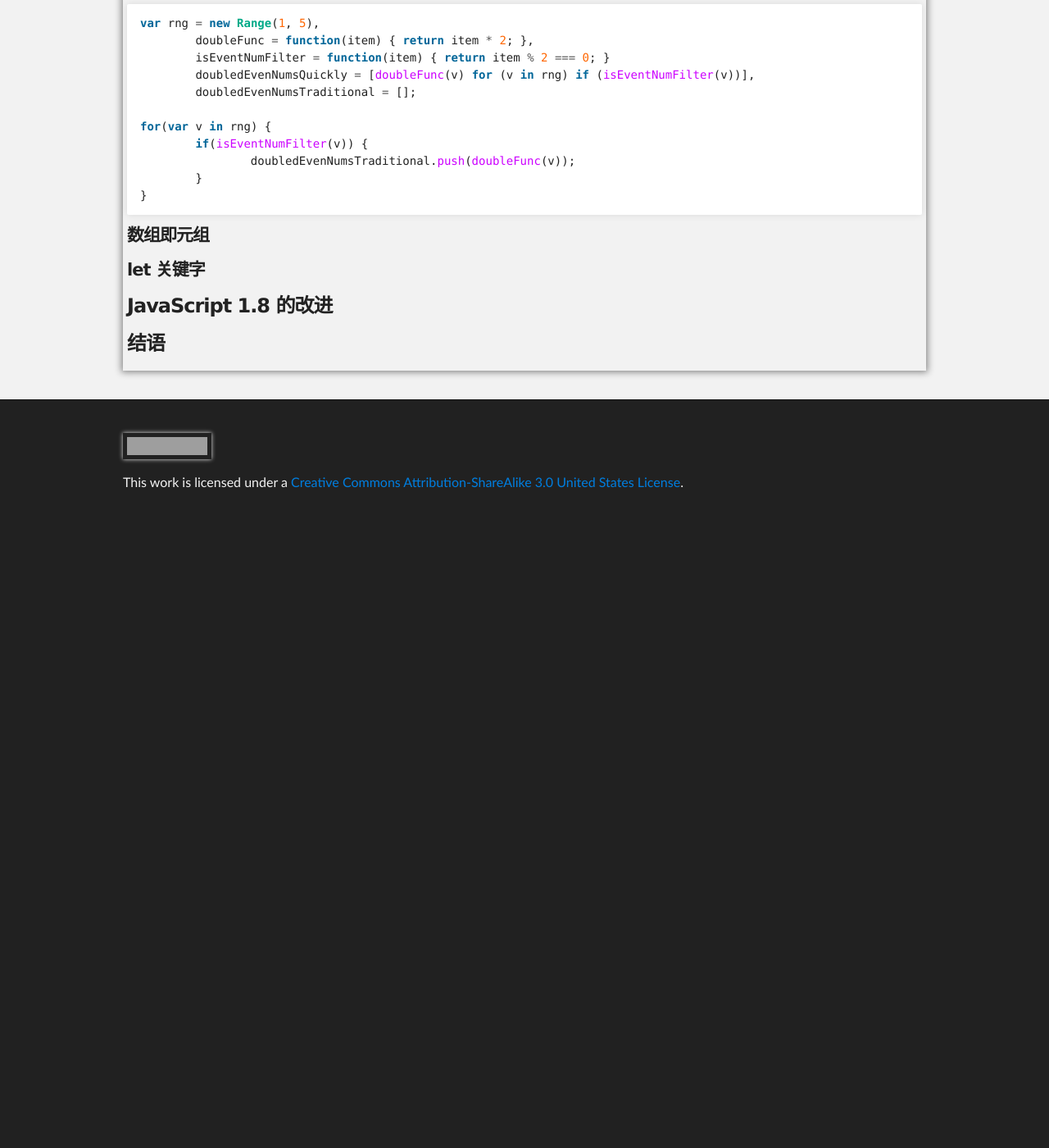
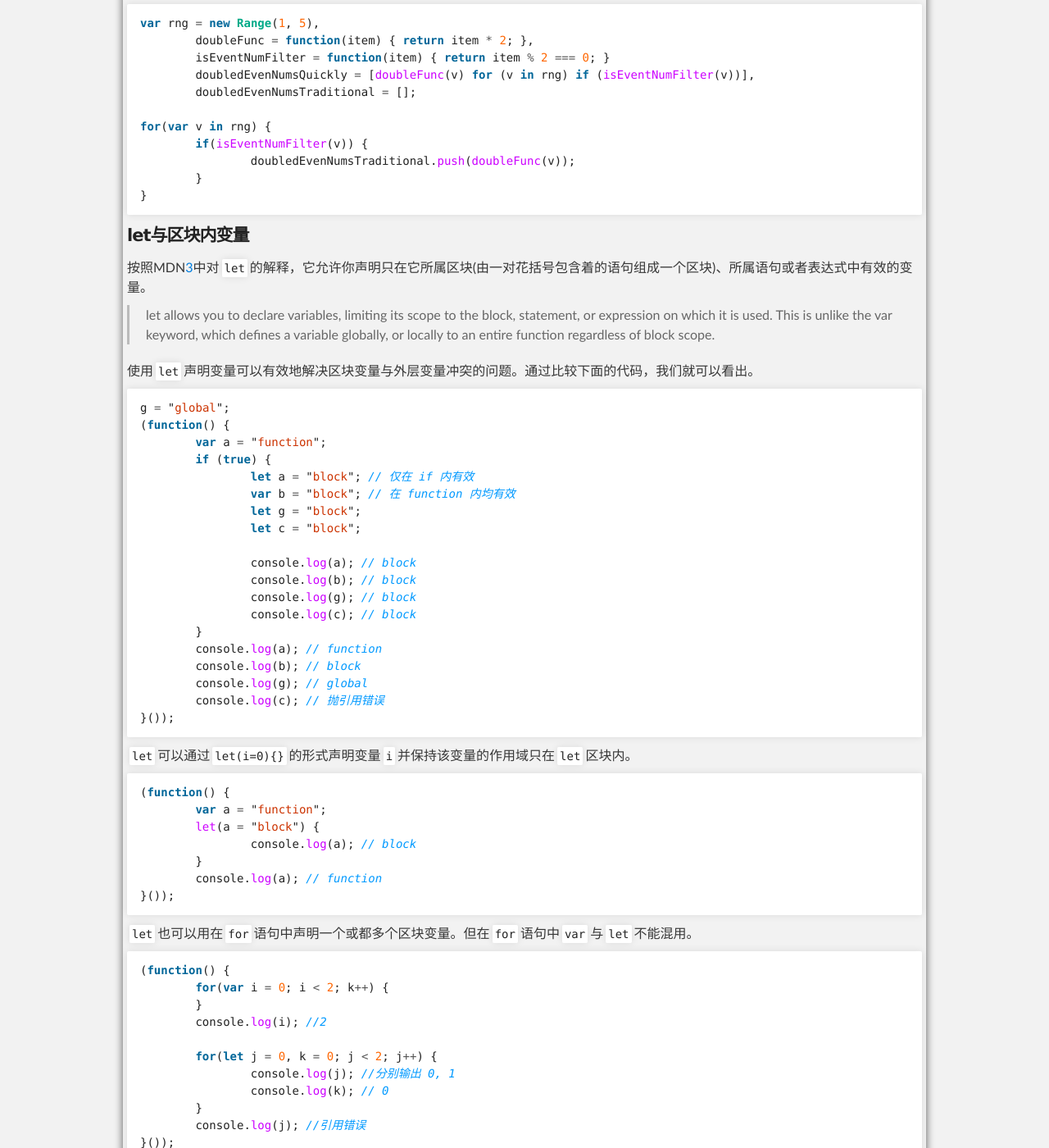
Before and after one commit to hippasus/hippasus.github.com, a Jekyll site: the page built from _posts/2013-03-02-what-improvements-have-been-done-to-javascript-by-mozilla-firefox.md, in a window 1280 px wide and 1400 px high, scrolled down 5420 px. Shown: the whole window at 82% size. Built offline with Jekyll 4.4.1, drawn with Linux system fonts in a browser that asks for light colours; Markdown is read by kramdown in place of the engine named in the settings; before the commit the page ends 6050 px from its top, so only the background shows below that; some of the changed text lies outside the part shown; grey boxes are pictures that could not be loaded.

Commit message:
finish the let part

```diff
--- a/_posts/2013-03-02-what-improvements-have-been-done-to-javascript-by-mozilla-firefox.md
+++ b/_posts/2013-03-02-what-improvements-have-been-done-to-javascript-by-mozilla-firefox.md
@@ -187,7 +187,7 @@ for (var v in rng) { //直接对对象进行迭代，不再需要Iterator
 
 在上面我们看到，其实`RangeIterator`就是一个迭代器的生成器，简称生成器。在这一小节中，我们将看到Firefox给我们带来的一种更优的迭代器的生成器的做法--在语言层面引入对`yield`关键字的支持。
 
-根据MDN[2]的解释，当一个生成器被调用时，它并没有一次性执行完(被`yield`给驻留了)，就则会返回生成器-迭代器对象实例。调用返回结果的`next()`方法都会停留在`yield`表达式处，并返回指定的值。而当方法执行到末尾，或者遇到了 `return` 语句时，`StopIteration` 会被自动抛出。因此，我们需要做的就是，给`__iterator__`设置成一个带`yield`的方法就行了（当然没有`yield`也行，视为只有一个元素）。
+根据MDN[2]的解释，当一个依赖于`yield`的生成器被调用时，它内部的代码并没有（必须不能）被直接执行完(被`yield`给驻留了)，就则会返回迭代器对象实例。同大多数现代语言一样，这时候程序的控制权被转交给了调用方。调用方负责调用返回结果的`next()`方法，`next()`方法会停留在下一个`yield`表达式处，并返回指定的值。当生成器方法执行到末尾，或者遇到了 `return` 语句时，`StopIteration` 会被自动抛出。因此，我们需要做的就是，给`__iterator__`设置成一个带`yield`的方法就行了。
 
 > When a generator function is called the body of the function does not execute straight away; instead, it returns a generator-iterator object. Each call to the generator-iterator's next() method will execute the body of the function up to the next yield expression and return its result. When either the end of the function or a return statement is reached, a StopIteration exception is thrown.
 
@@ -248,10 +248,70 @@ for(var v in rng) {
 }
 {% endhighlight %}
 
+#### let与区块内变量
+
+按照MDN[3]中对`let`的解释，它允许你声明只在它所属区块(由一对花括号包含着的语句组成一个区块)、所属语句或者表达式中有效的变量。
+
+>let allows you to declare variables, limiting its scope to the block, statement, or expression on which it is used. This is unlike the var keyword, which defines a variable globally, or locally to an entire function regardless of block scope.
+
+使用`let`声明变量可以有效地解决区块变量与外层变量冲突的问题。通过比较下面的代码，我们就可以看出。
+
+{% highlight js %}
+g = "global";
+(function() {
+	var a = "function";
+	if (true) {
+		let a = "block"; // 仅在 if 内有效
+		var b = "block"; // 在 function 内均有效
+		let g = "block";
+		let c = "block";
+
+		console.log(a); // block
+		console.log(b); // block
+		console.log(g); // block
+		console.log(c); // block
+	}
+	console.log(a); // function
+	console.log(b); // block
+	console.log(g); // global
+	console.log(c); // 抛引用错误
+}());
+{% endhighlight %}
+
+`let`可以通过`let(i=0){}`的形式声明变量`i`并保持该变量的作用域只在`let`区块内。
+
+{% highlight js %}
+(function() {
+	var a = "function";
+	let(a = "block") {
+		console.log(a); // block
+	}
+	console.log(a); // function
+}());
+{% endhighlight %}
+
+`let`也可以用在`for`语句中声明一个或都多个区块变量。但在`for`语句中`var`与`let`不能混用。
+
+{% highlight js %}
+(function() {
+	for(var i = 0; i < 2; k++) {
+	}
+	console.log(i); //2
+
+	for(let j = 0, k = 0; j < 2; j++) {
+		console.log(j); //分别输出 0, 1
+		console.log(k); // 0
+	}
+	console.log(j); //引用错误
+}());
+
+(function(){
+	for(var m = 0, let n = 1; m < 2; m++) { // 语法错误
+	}
+}());
+{% endhighlight %}
 
 #### 数组即元组
-
-#### let 关键字
 
 
 ### JavaScript 1.8 的改进
@@ -260,3 +320,4 @@ for(var v in rng) {
 
 [1]: https://developer.mozilla.org/en-US/docs/JavaScript/New_in_JavaScript/1.7#Generators_and_iterators_(merge_into_Iterators_and_Generators) "Generators and Iterators in JavaScript 1.7"
 [2]: https://developer.mozilla.org/en-US/docs/JavaScript/Guide/Iterators_and_Generators#Generators.3A_a_better_way_to_build_Iterators "Generators: a better way to build Iterators"
+[3]: https://developer.mozilla.org/en-US/docs/JavaScript/Reference/Statements/let#Description "let description"
```
